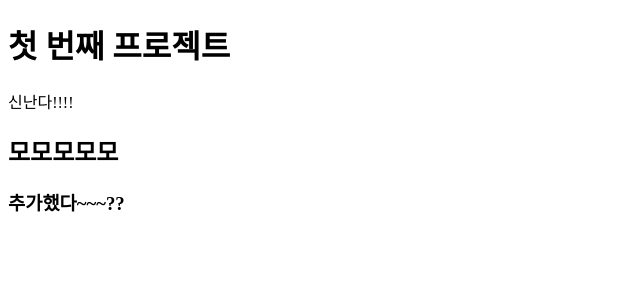
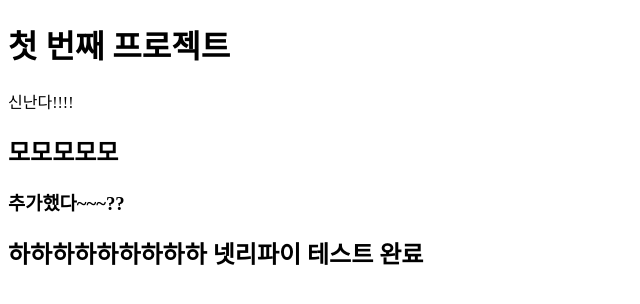
Before and after one commit to tjdbal2486/first-noona-project, a plain HTML site: page index.html in a window 1280 px wide. Shown: the whole page, without its empty margins (0-640 px from the left). Drawn offline with Linux system fonts and the light colour scheme.

Commit message:
add new sentence

```diff
--- a/index.html
+++ b/index.html
@@ -13,5 +13,7 @@
     <h2>모모모모모</h2>
 
     <h3>추가했다~~~??</h3>
+
+    <h2>하하하하하하하하하 넷리파이 테스트 완료</h2>
   </body>
 </html>
```
